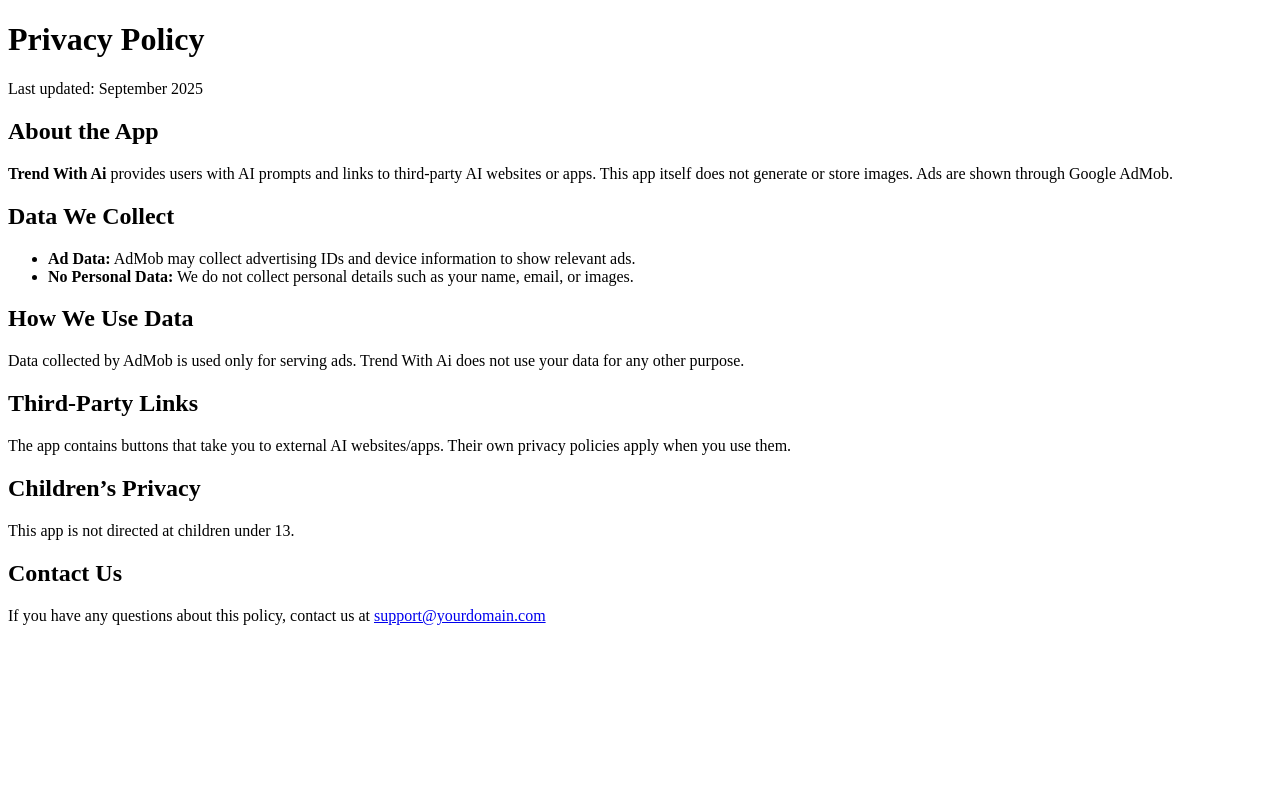
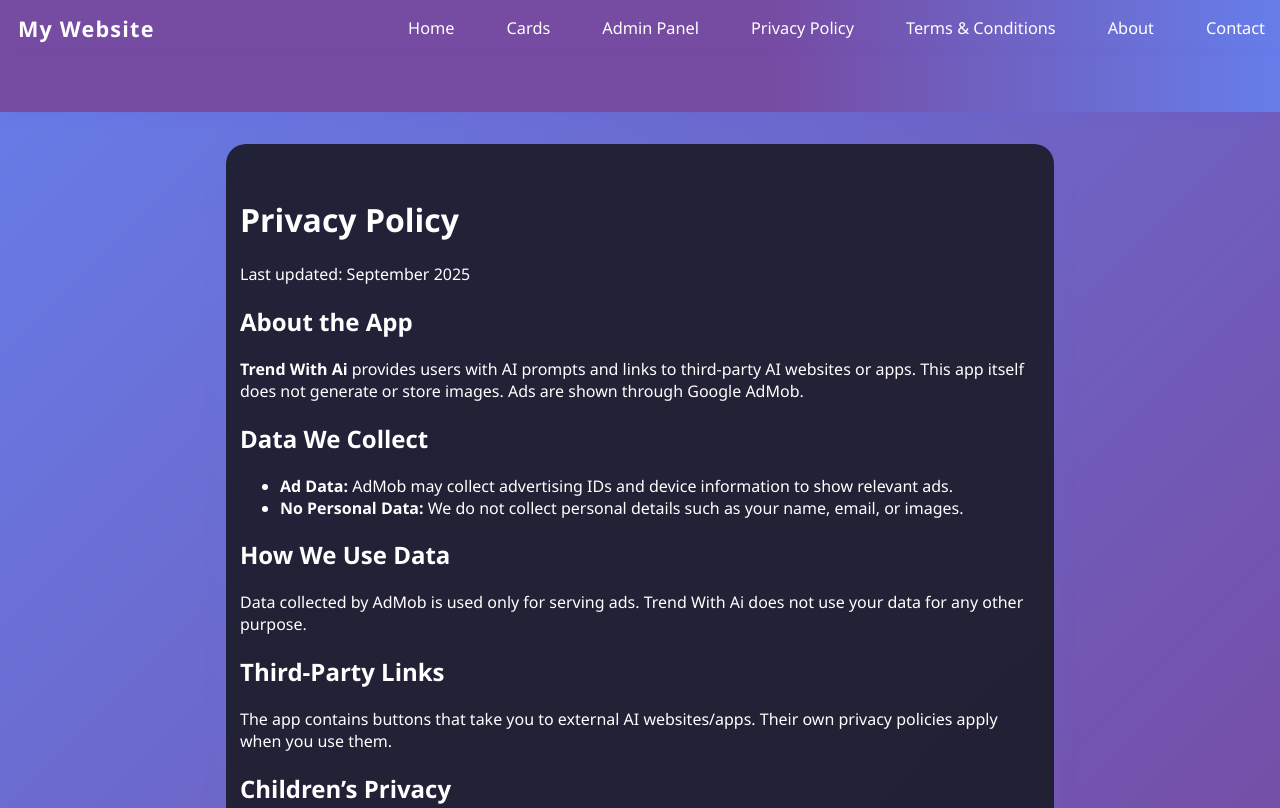
Before and after one commit to allwaysyou/aiimage, a website: page privacy.html in a window 1280 px wide. Shown: the top 808 px of the page. Drawn offline with Linux system fonts and the light colour scheme.

Commit message:
Update privacy.html

```diff
--- a/privacy.html
+++ b/privacy.html
@@ -1,8 +1,36 @@
 <!DOCTYPE html>
-<html lang="en">
+<html lang="hi">
 <head>
-  <meta charset="UTF-8">
-  <title>Privacy Policy - Trend With Ai</title>
+  <meta charset="UTF-8" />
+  <meta name="viewport" content="width=device-width, initial-scale=1" />
+  <title>Privacy Policy</title>
+  <link rel="stylesheet" href="style.css" />
+</head>
+<body>
+<nav class="navbar">
+  <div class="navbar-brand">My Website</div>
+  <div class="navbar-links">
+    <a href="home.html">Home</a>
+    <a href="index.html">Cards</a>
+    <a href="admin.html">Admin Panel</a>
+    <a href="privacy.html">Privacy Policy</a>
+    <a href="terms.html">Terms & Conditions</a>
+    <a href="about.html">About</a>
+    <a href="contact.html">Contact</a>
+  </div>
+  <div class="navbar-toggle" onclick="toggleNavbarLinks()">&#9776;</div>
+</nav>
+<script>
+function toggleNavbarLinks() {
+  document.querySelector('.navbar-links').classList.toggle('active');
+}
+</script>
+
+  <nav class="navbar">
+    <!-- navigation links -->
+  </nav>
+  <div class="page-container">
+   <title>Privacy Policy - Trend With Ai</title>
 </head>
 <body>
   <h1>Privacy Policy</h1>
@@ -29,5 +57,11 @@
 
   <h2>Contact Us</h2>
   <p>If you have any questions about this policy, contact us at <a href="mailto:support@yourdomain.com">support@yourdomain.com</a></p>
+  </div>
+  <script>
+  function toggleNavbarLinks() {
+    document.querySelector('.navbar-links').classList.toggle('active');
+  }
+  </script>
 </body>
 </html>
```
